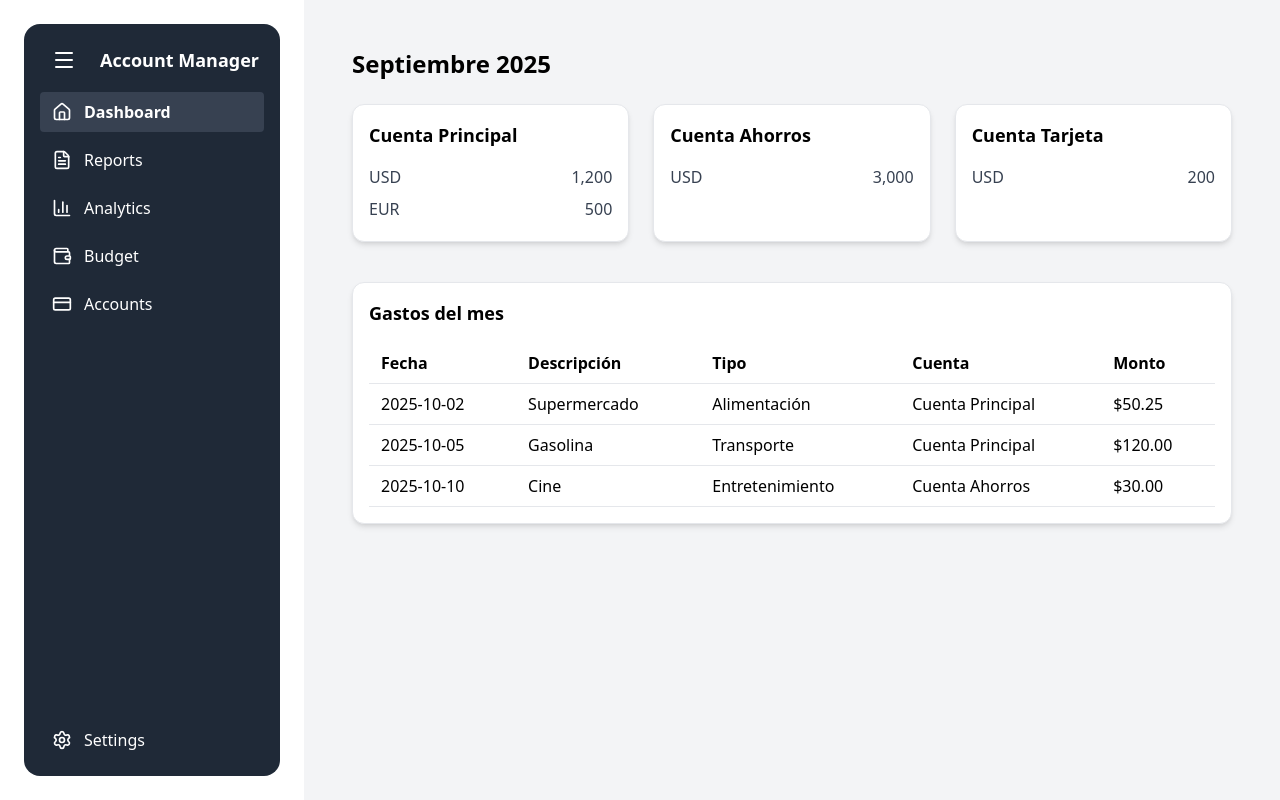
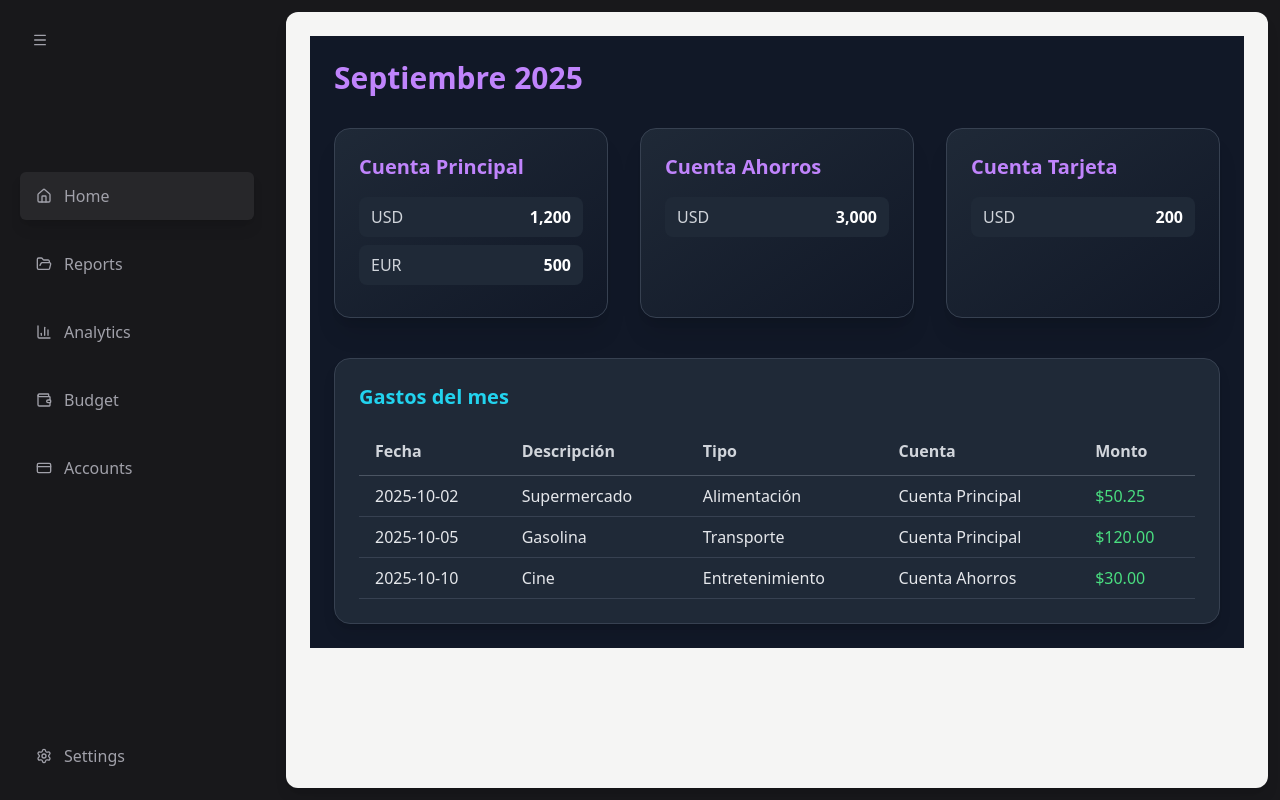
Before and after one commit to Kelex-organize/AccountManager, a Vue app: page / in a window 1280 px wide. Built offline with nearby package versions, Linux system fonts and the light colour scheme.

Commit message:
La sidebar quedo peluche, me voy a quedar con este estilo de aplicación

```diff
--- a/src/components/account/AccountCard.vue
+++ b/src/components/account/AccountCard.vue
@@ -5,17 +5,19 @@
 </script>
 
 <template>
-    <div class="bg-white shadow-md rounded-xl p-4 border border-gray-200">
-        <h2 class="text-lg font-semibold mb-3">{{ account.name }}</h2>
+    <div
+        class="bg-gradient-to-br from-gray-800 to-gray-900 shadow-xl rounded-2xl p-6 border border-gray-700 hover:scale-105 transition-transform duration-300"
+    >
+        <h2 class="text-xl font-bold text-purple-400 mb-4">{{ account.name }}</h2>
 
         <ul>
             <li
                 v-for="balance in account.balances"
                 :key="balance.currency"
-                class="flex justify-between py-1 text-gray-700"
+                class="flex justify-between py-2 px-3 mb-2 rounded-lg bg-gray-800 hover:bg-gray-700 transition-colors duration-200"
             >
-                <span>{{ balance.currency }}</span>
-                <span class="font-medium">
+                <span class="text-gray-300 font-medium">{{ balance.currency }}</span>
+                <span class="text-white font-semibold">
                     {{ balance.amount.toLocaleString() }}
                 </span>
             </li>
--- a/src/components/sidebar/SidebarComponent.vue
+++ b/src/components/sidebar/SidebarComponent.vue
@@ -1,12 +1,21 @@
 <script setup lang="ts">
 import SidebarMenu from './SidebarMenu.vue'
 import type { SidebarMenu as SidebarMenuType } from '@/types'
-import { Menu, Home, SettingsIcon, FileText, BarChart3, Wallet, CreditCard } from 'lucide-vue-next'
+import {
+    Menu,
+    Home,
+    SettingsIcon,
+    FolderOpen,
+    BarChart3,
+    Wallet,
+    CreditCard,
+} from 'lucide-vue-next'
+import { ref } from 'vue'
 
 const menuItemsTop: SidebarMenuType = {
     items: [
-        { icon: Home, text: 'Dashboard', link: '/' },
-        { icon: FileText, text: 'Reports', link: '/reports' },
+        { icon: Home, text: 'Home', link: '/' },
+        { icon: FolderOpen, text: 'Reports', link: '/reports' },
         { icon: BarChart3, text: 'Analytics', link: '/analytics' },
         { icon: Wallet, text: 'Budget', link: '/budget' },
         { icon: CreditCard, text: 'Accounts', link: '/accounts' },
@@ -16,21 +25,41 @@
 const menuItemsBottom: SidebarMenuType = {
     items: [{ icon: SettingsIcon, text: 'Settings', link: '/settings' }],
 }
+
+const isCollapsed = ref(false)
+
+const toggleSidebar = () => {
+    isCollapsed.value = !isCollapsed.value
+}
 </script>
 
 <template>
-    <aside class="m-6 rounded-2xl w-64 bg-gray-800 text-white flex flex-col justify-between p-4">
-        <div class="flex flex-col gap-3">
-            <div class="flex items-center gap-3">
-                <div class="px-3 py-2 rounded hover:bg-gray-700">
-                    <Menu />
-                </div>
-                <span class="text-lg font-semibold">Account Manager</span>
+    <aside
+        :class="[
+            'flex flex-col overflow-hidden transition-all duration-300 p-2',
+            isCollapsed ? 'w-16' : 'w-[250px]',
+        ]"
+    >
+        <div class="h-1/5 flex">
+            <div
+                class="h-fit p-3 rounded-md transition-all duration-300 hover:bg-zinc-800 hover:shadow-lg"
+                @click="toggleSidebar"
+            >
+                <Menu class="w-4 h-4 text-zinc-400 transition-colors duration-300" />
             </div>
+        </div>
+        <div class="h-4/5 flex flex-col justify-between">
+            <SidebarMenu
+                :menu="menuItemsTop"
+                :collapsed="isCollapsed"
+                class="flex flex-col gap-2"
+            />
 
-            <SidebarMenu :menu="menuItemsTop" />
+            <SidebarMenu
+                :menu="menuItemsBottom"
+                :collapsed="isCollapsed"
+                class="flex flex-col gap-2"
+            />
         </div>
-
-        <SidebarMenu :menu="menuItemsBottom" />
     </aside>
 </template>
--- a/src/components/sidebar/SidebarItem.vue
+++ b/src/components/sidebar/SidebarItem.vue
@@ -2,18 +2,27 @@
 import { RouterLink } from 'vue-router'
 import type { SidebarItem } from '@/types'
 
-const { item } = defineProps<{ item: SidebarItem }>()
+const { item } = defineProps<{ item: SidebarItem; collapsed: boolean }>()
 </script>
 
 <template>
-    <li>
+    <li class="relative group">
         <RouterLink
             :to="item.link"
-            class="flex items-center gap-3 px-3 py-2 rounded hover:bg-gray-700 transition-colors"
-            active-class="bg-gray-700 font-semibold"
+            class="h-12 flex items-center px-4 py-2 rounded-md transition-all duration-300 hover:bg-zinc-800 hover:shadow-lg"
+            active-class="bg-zinc-800 shadow-lg"
+            :class="collapsed ? 'gap-0' : 'gap-3'"
         >
-            <component :is="item.icon" class="w-5 h-5" />
-            <span>{{ item.text }}</span>
+            <component
+                :is="item.icon"
+                class="w-4 h-4 text-zinc-400 transition-colors duration-300"
+            />
+            <span
+                class="text-zinc-400 transition-all duration-300 overflow-hidden"
+                :class="collapsed ? 'opacity-0 w-0' : 'opacity-100 w-20'"
+            >
+                {{ item.text }}
+            </span>
         </RouterLink>
     </li>
 </template>
--- a/src/components/sidebar/SidebarMenu.vue
+++ b/src/components/sidebar/SidebarMenu.vue
@@ -2,13 +2,18 @@
 import SidebarItem from './SidebarItem.vue'
 import type { SidebarMenu } from '@/types'
 
-const props = defineProps<{ menu: SidebarMenu }>()
+const props = defineProps<{ menu: SidebarMenu; collapsed: boolean }>()
 </script>
 
 <template>
     <nav>
-        <ul class="space-y-2">
-            <SidebarItem v-for="item in props.menu.items" :key="item.link" :item="item" />
+        <ul class="space-y-5">
+            <SidebarItem
+                v-for="item in props.menu.items"
+                :key="item.link"
+                :item="item"
+                :collapsed="props.collapsed"
+            />
         </ul>
     </nav>
 </template>
--- a/src/layout/DefaultLayout.vue
+++ b/src/layout/DefaultLayout.vue
@@ -1,13 +1,19 @@
+<script setup lang="ts">
+import SidebarComponent from '@/components/sidebar/SidebarComponent.vue'
+</script>
+
 <template>
-    <div class="flex h-screen w-screen">
+    <div class="flex flex-row gap-6 h-screen w-screen bg-zinc-900 p-3">
         <SidebarComponent />
 
-        <main class="flex-1 p-6 overflow-y-auto bg-gray-100">
+        <main class="flex-1 p-6 bg-stone-100 rounded-xl overflow-y-auto no-scrollbar shadow-lg">
             <router-view />
         </main>
     </div>
 </template>
 
-<script setup lang="ts">
-import SidebarComponent from '@/components/sidebar/SidebarComponent.vue'
-</script>
+<style>
+.no-scrollbar::-webkit-scrollbar {
+    display: none;
+}
+</style>
--- a/src/views/AccountsView.vue
+++ b/src/views/AccountsView.vue
@@ -37,19 +37,24 @@
 </script>
 
 <template>
-    <div class="p-6">
-        <div class="flex justify-between items-center mb-6">
-            <h1 class="text-2xl font-bold">Accounts</h1>
+    <div class="flex flex-col h-full">
+        <div class="flex justify-between items-center mb-8">
+            <h1 class="text-3xl font-bold text-gray-800">Accounts</h1>
             <button
                 @click="addAccount(newAccount)"
-                class="px-4 py-2 bg-blue-600 text-white rounded-lg hover:bg-blue-700"
+                class="px-5 py-2 bg-gradient-to-r from-purple-500 to-pink-500 text-white rounded-xl shadow-lg hover:from-purple-600 hover:to-pink-600 transition-all duration-300"
             >
                 + Add Account
             </button>
         </div>
 
-        <div class="grid grid-cols-1 md:grid-cols-2 lg:grid-cols-3 gap-6">
-            <AccountCard v-for="account in accounts" :key="account.id" :account="account" />
+        <div class="grid grid-cols-1 md:grid-cols-2 lg:grid-cols-3 gap-8">
+            <AccountCard
+                v-for="account in accounts"
+                :key="account.id"
+                :account="account"
+                class="transform transition duration-500 hover:scale-105"
+            />
         </div>
     </div>
 </template>
--- a/src/views/AnalyticsView.vue
+++ b/src/views/AnalyticsView.vue
@@ -1,22 +1,3 @@
-
-<template>
-    <div class="p-6">
-        <h1 class="text-2xl font-bold mb-6">Análisis de cuentas y gastos</h1>
-
-        <!-- Gráfico de evolución de saldo de cuenta principal -->
-        <div class="mb-10">
-            <h2 class="text-lg font-semibold mb-4">Evolución de saldo (Cuenta Principal)</h2>
-            <LineChart :data="balanceData" :options="balanceOptions" />
-        </div>
-
-        <!-- Gráfico de distribución de gastos por tipo -->
-        <div class="mb-10">
-            <h2 class="text-lg font-semibold mb-4">Distribución de gastos por tipo</h2>
-            <PieChart :data="expenseTypeData" :options="pieOptions" />
-        </div>
-    </div>
-</template>
-
 <script setup lang="ts">
 // ...existing code...
 import { Line, Pie } from 'vue-chartjs'
@@ -29,10 +10,19 @@
     PointElement,
     CategoryScale,
     LinearScale,
-    ArcElement
+    ArcElement,
 } from 'chart.js'
 
-ChartJS.register(Title, Tooltip, Legend, LineElement, PointElement, CategoryScale, LinearScale, ArcElement)
+ChartJS.register(
+    Title,
+    Tooltip,
+    Legend,
+    LineElement,
+    PointElement,
+    CategoryScale,
+    LinearScale,
+    ArcElement,
+)
 
 // Mock data de saldos mensuales de la cuenta principal
 const balanceData = {
@@ -44,16 +34,16 @@
             borderColor: '#2563eb',
             backgroundColor: 'rgba(37,99,235,0.1)',
             fill: true,
-            tension: 0.3
-        }
-    ]
+            tension: 0.3,
+        },
+    ],
 }
 const balanceOptions = {
     responsive: true,
     plugins: {
         legend: { display: true },
-        title: { display: false }
-    }
+        title: { display: false },
+    },
 }
 
 // Mock data de gastos por tipo
@@ -63,24 +53,41 @@
         {
             label: 'Gastos',
             data: [320, 180, 90, 120],
-            backgroundColor: [
-                '#f59e42',
-                '#38bdf8',
-                '#a78bfa',
-                '#f87171'
-            ]
-        }
-    ]
+            backgroundColor: ['#f59e42', '#38bdf8', '#a78bfa', '#f87171'],
+        },
+    ],
 }
 const pieOptions = {
     responsive: true,
     plugins: {
         legend: { position: 'bottom' as const },
-        title: { display: false }
-    }
+        title: { display: false },
+    },
 }
 
 // Componentes chart
 const LineChart = Line
 const PieChart = Pie
 </script>
+
+<template>
+    <div class="p-6 bg-gray-900 text-gray-200">
+        <h1 class="text-3xl font-bold mb-8 text-purple-400">Análisis de cuentas y gastos</h1>
+
+        <!-- Gráfico de evolución de saldo de cuenta principal -->
+        <div class="mb-10 p-4 rounded-2xl bg-gray-800 shadow-lg">
+            <h2 class="text-xl font-semibold mb-4 text-cyan-400">
+                Evolución de saldo (Cuenta Principal)
+            </h2>
+            <LineChart :data="balanceData" :options="balanceOptions" class="rounded-xl" />
+        </div>
+
+        <!-- Gráfico de distribución de gastos por tipo -->
+        <div class="mb-10 p-4 rounded-2xl bg-gray-800 shadow-lg">
+            <h2 class="text-xl font-semibold mb-4 text-pink-400">
+                Distribución de gastos por tipo
+            </h2>
+            <PieChart :data="expenseTypeData" :options="pieOptions" class="rounded-xl" />
+        </div>
+    </div>
+</template>
--- a/src/views/DashboardView.vue
+++ b/src/views/DashboardView.vue
@@ -1,44 +1,3 @@
-<template>
-    <div class="p-6">
-        <!-- Encabezado con mes y año -->
-        <h1 class="text-2xl font-bold mb-6">{{ currentMonthYear }}</h1>
-
-        <!-- Grid de cuentas -->
-        <div class="grid grid-cols-1 md:grid-cols-3 gap-6 mb-10">
-            <AccountCard v-for="account in accounts" :key="account.id" :account="account" />
-        </div>
-
-        <!-- Tabla de gastos -->
-        <div class="bg-white rounded-xl shadow-md p-4 border border-gray-200">
-            <h2 class="text-lg font-semibold mb-4">Gastos del mes</h2>
-            <table class="w-full text-left">
-                <thead>
-                    <tr class="border-b">
-                        <th class="py-2 px-3">Fecha</th>
-                        <th class="py-2 px-3">Descripción</th>
-                        <th class="py-2 px-3">Tipo</th>
-                        <th class="py-2 px-3">Cuenta</th>
-                        <th class="py-2 px-3">Monto</th>
-                    </tr>
-                </thead>
-                <tbody>
-                    <tr
-                        v-for="expense in expenses"
-                        :key="expense.id"
-                        class="border-b hover:bg-gray-50"
-                    >
-                        <td class="py-2 px-3">{{ expense.date }}</td>
-                        <td class="py-2 px-3">{{ expense.description }}</td>
-                        <td class="py-2 px-3">{{ expense.type }}</td>
-                        <td class="py-2 px-3">{{ expense.account }}</td>
-                        <td class="py-2 px-3 font-medium">${{ expense.amount.toFixed(2) }}</td>
-                    </tr>
-                </tbody>
-            </table>
-        </div>
-    </div>
-</template>
-
 <script setup lang="ts">
 import AccountCard from '@/components/account/AccountCard.vue'
 import type { AccountInformation, Expense } from '@/types'
@@ -111,3 +70,51 @@
 ]
 const currentMonthYear = `${monthNames[now.getMonth()]} ${now.getFullYear()}`
 </script>
+
+<template>
+    <div class="p-6 bg-gray-900 text-gray-200">
+        <!-- Encabezado con mes y año -->
+        <h1 class="text-3xl font-bold mb-8 text-purple-400">{{ currentMonthYear }}</h1>
+
+        <!-- Grid de cuentas -->
+        <div class="grid grid-cols-1 md:grid-cols-3 gap-8 mb-10">
+            <AccountCard
+                v-for="account in accounts"
+                :key="account.id"
+                :account="account"
+                class="transform transition duration-500 hover:scale-105"
+            />
+        </div>
+
+        <!-- Tabla de gastos -->
+        <div class="bg-gray-800 rounded-2xl shadow-lg p-6 border border-gray-700">
+            <h2 class="text-xl font-semibold mb-4 text-cyan-400">Gastos del mes</h2>
+            <table class="w-full text-left table-auto">
+                <thead>
+                    <tr class="border-b border-gray-600">
+                        <th class="py-3 px-4 text-gray-300">Fecha</th>
+                        <th class="py-3 px-4 text-gray-300">Descripción</th>
+                        <th class="py-3 px-4 text-gray-300">Tipo</th>
+                        <th class="py-3 px-4 text-gray-300">Cuenta</th>
+                        <th class="py-3 px-4 text-gray-300">Monto</th>
+                    </tr>
+                </thead>
+                <tbody>
+                    <tr
+                        v-for="expense in expenses"
+                        :key="expense.id"
+                        class="border-b border-gray-700 hover:bg-gray-700/50 transition-colors duration-300"
+                    >
+                        <td class="py-2 px-4">{{ expense.date }}</td>
+                        <td class="py-2 px-4">{{ expense.description }}</td>
+                        <td class="py-2 px-4">{{ expense.type }}</td>
+                        <td class="py-2 px-4">{{ expense.account }}</td>
+                        <td class="py-2 px-4 font-medium text-green-400">
+                            ${{ expense.amount.toFixed(2) }}
+                        </td>
+                    </tr>
+                </tbody>
+            </table>
+        </div>
+    </div>
+</template>
--- a/src/views/ReportsView.vue
+++ b/src/views/ReportsView.vue
@@ -1,54 +1,20 @@
-
-<template>
-    <div class="p-6">
-        <!-- Selector de mes -->
-        <div class="flex items-center mb-6 gap-4">
-            <label for="month" class="font-semibold">Selecciona el mes:</label>
-            <select v-model="selectedMonth" id="month" class="border rounded px-3 py-2">
-                <option v-for="(month, idx) in monthNames" :key="month" :value="idx">
-                    {{ month }}
-                </option>
-            </select>
-            <span class="ml-2 font-semibold">{{ currentYear }}</span>
-            <button @click="downloadCSV" class="ml-auto bg-blue-600 text-white px-4 py-2 rounded hover:bg-blue-700">
-                Descargar tabla
-            </button>
-        </div>
-
-        <!-- Tabla de gastos -->
-        <div class="bg-white rounded-xl shadow-md p-4 border border-gray-200">
-            <h2 class="text-lg font-semibold mb-4">Gastos de {{ monthNames[selectedMonth] }} {{ currentYear }}</h2>
-            <table class="w-full text-left">
-                <thead>
-                    <tr class="border-b">
-                        <th class="py-2 px-3">Fecha</th>
-                        <th class="py-2 px-3">Descripción</th>
-                        <th class="py-2 px-3">Tipo</th>
-                        <th class="py-2 px-3">Cuenta</th>
-                        <th class="py-2 px-3">Monto</th>
-                    </tr>
-                </thead>
-                <tbody>
-                    <tr v-for="expense in filteredExpenses" :key="expense.id" class="border-b hover:bg-gray-50">
-                        <td class="py-2 px-3">{{ expense.date }}</td>
-                        <td class="py-2 px-3">{{ expense.description }}</td>
-                        <td class="py-2 px-3">{{ expense.type }}</td>
-                        <td class="py-2 px-3">{{ expense.account }}</td>
-                        <td class="py-2 px-3 font-medium">${{ expense.amount.toFixed(2) }}</td>
-                    </tr>
-                </tbody>
-            </table>
-        </div>
-    </div>
-</template>
-
 <script setup lang="ts">
 import type { Expense } from '@/types'
 import { ref, computed } from 'vue'
 
 const monthNames = [
-    'Enero', 'Febrero', 'Marzo', 'Abril', 'Mayo', 'Junio',
-    'Julio', 'Agosto', 'Septiembre', 'Octubre', 'Noviembre', 'Diciembre'
+    'Enero',
+    'Febrero',
+    'Marzo',
+    'Abril',
+    'Mayo',
+    'Junio',
+    'Julio',
+    'Agosto',
+    'Septiembre',
+    'Octubre',
+    'Noviembre',
+    'Diciembre',
 ]
 const now = new Date()
 const currentYear = now.getFullYear()
@@ -56,14 +22,42 @@
 
 // Mock data para gastos
 const expenses: Expense[] = [
-    { id: 'e1', amount: 50.25, type: 'Alimentación', description: 'Supermercado', account: 'Cuenta Principal', date: '2025-10-02' },
-    { id: 'e2', amount: 120.00, type: 'Transporte', description: 'Gasolina', account: 'Cuenta Principal', date: '2025-10-05' },
-    { id: 'e3', amount: 30.00, type: 'Entretenimiento', description: 'Cine', account: 'Cuenta Ahorros', date: '2025-09-10' },
-    { id: 'e4', amount: 80.00, type: 'Salud', description: 'Farmacia', account: 'Cuenta Principal', date: '2025-10-12' }
+    {
+        id: 'e1',
+        amount: 50.25,
+        type: 'Alimentación',
+        description: 'Supermercado',
+        account: 'Cuenta Principal',
+        date: '2025-10-02',
+    },
+    {
+        id: 'e2',
+        amount: 120.0,
+        type: 'Transporte',
+        description: 'Gasolina',
+        account: 'Cuenta Principal',
+        date: '2025-10-05',
+    },
+    {
+        id: 'e3',
+        amount: 30.0,
+        type: 'Entretenimiento',
+        description: 'Cine',
+        account: 'Cuenta Ahorros',
+        date: '2025-09-10',
+    },
+    {
+        id: 'e4',
+        amount: 80.0,
+        type: 'Salud',
+        description: 'Farmacia',
+        account: 'Cuenta Principal',
+        date: '2025-10-12',
+    },
 ]
 
 const filteredExpenses = computed(() => {
-    return expenses.filter(e => {
+    return expenses.filter((e) => {
         const d = new Date(e.date)
         return d.getMonth() === selectedMonth.value && d.getFullYear() === currentYear
     })
@@ -72,9 +66,15 @@
 function downloadCSV() {
     const rows = [
         ['Fecha', 'Descripción', 'Tipo', 'Cuenta', 'Monto'],
-        ...filteredExpenses.value.map(e => [e.date, e.description, e.type, e.account, e.amount.toFixed(2)])
+        ...filteredExpenses.value.map((e) => [
+            e.date,
+            e.description,
+            e.type,
+            e.account,
+            e.amount.toFixed(2),
+        ]),
     ]
-    const csvContent = rows.map(r => r.join(',')).join('\n')
+    const csvContent = rows.map((r) => r.join(',')).join('\n')
     const blob = new Blob([csvContent], { type: 'text/csv' })
     const url = URL.createObjectURL(blob)
     const a = document.createElement('a')
@@ -84,3 +84,61 @@
     URL.revokeObjectURL(url)
 }
 </script>
+
+<template>
+    <div class="p-6 bg-gray-900 text-gray-200">
+        <!-- Selector de mes -->
+        <div class="flex items-center mb-6 gap-4">
+            <label for="month" class="font-semibold text-purple-400">Selecciona el mes:</label>
+            <select
+                v-model="selectedMonth"
+                id="month"
+                class="bg-gray-800 border border-gray-700 text-gray-200 rounded px-3 py-2 focus:outline-none focus:ring-2 focus:ring-purple-500"
+            >
+                <option v-for="(month, idx) in monthNames" :key="month" :value="idx">
+                    {{ month }}
+                </option>
+            </select>
+            <span class="ml-2 font-semibold text-gray-300">{{ currentYear }}</span>
+            <button
+                @click="downloadCSV"
+                class="ml-auto bg-gradient-to-r from-purple-500 to-pink-500 text-white px-4 py-2 rounded-xl shadow-lg hover:from-purple-600 hover:to-pink-600 transition-all duration-300"
+            >
+                Descargar tabla
+            </button>
+        </div>
+
+        <!-- Tabla de gastos -->
+        <div class="bg-gray-800 rounded-2xl shadow-lg p-6 border border-gray-700">
+            <h2 class="text-xl font-semibold mb-4 text-cyan-400">
+                Gastos de {{ monthNames[selectedMonth] }} {{ currentYear }}
+            </h2>
+            <table class="w-full text-left table-auto">
+                <thead>
+                    <tr class="border-b border-gray-600">
+                        <th class="py-3 px-4 text-gray-300">Fecha</th>
+                        <th class="py-3 px-4 text-gray-300">Descripción</th>
+                        <th class="py-3 px-4 text-gray-300">Tipo</th>
+                        <th class="py-3 px-4 text-gray-300">Cuenta</th>
+                        <th class="py-3 px-4 text-gray-300">Monto</th>
+                    </tr>
+                </thead>
+                <tbody>
+                    <tr
+                        v-for="expense in filteredExpenses"
+                        :key="expense.id"
+                        class="border-b border-gray-700 hover:bg-gray-700/50 transition-colors duration-300"
+                    >
+                        <td class="py-2 px-4">{{ expense.date }}</td>
+                        <td class="py-2 px-4">{{ expense.description }}</td>
+                        <td class="py-2 px-4">{{ expense.type }}</td>
+                        <td class="py-2 px-4">{{ expense.account }}</td>
+                        <td class="py-2 px-4 font-medium text-green-400">
+                            ${{ expense.amount.toFixed(2) }}
+                        </td>
+                    </tr>
+                </tbody>
+            </table>
+        </div>
+    </div>
+</template>
```
Also changed, not shown: src/components/icons/HomeIcon.vue (added, +20 -0 lines), src/views/BudgetView.vue (+45 -41 lines).
